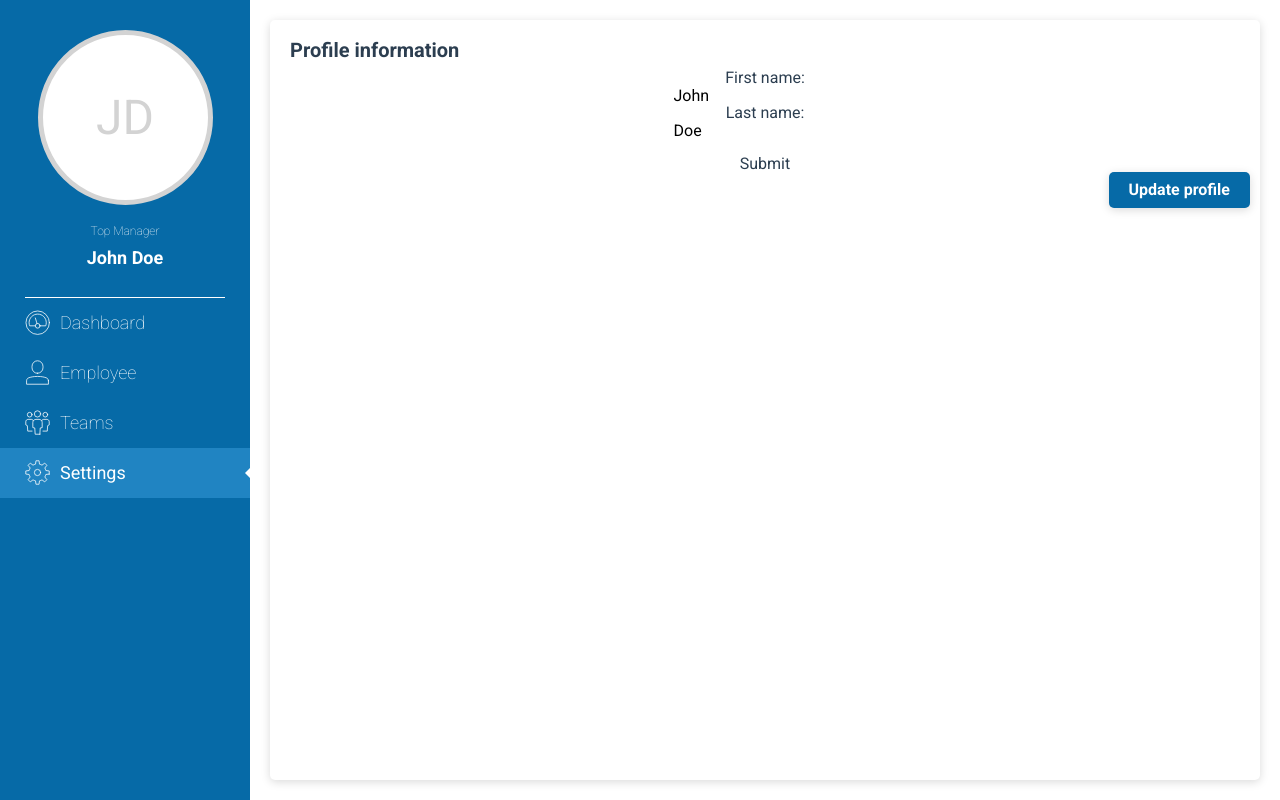
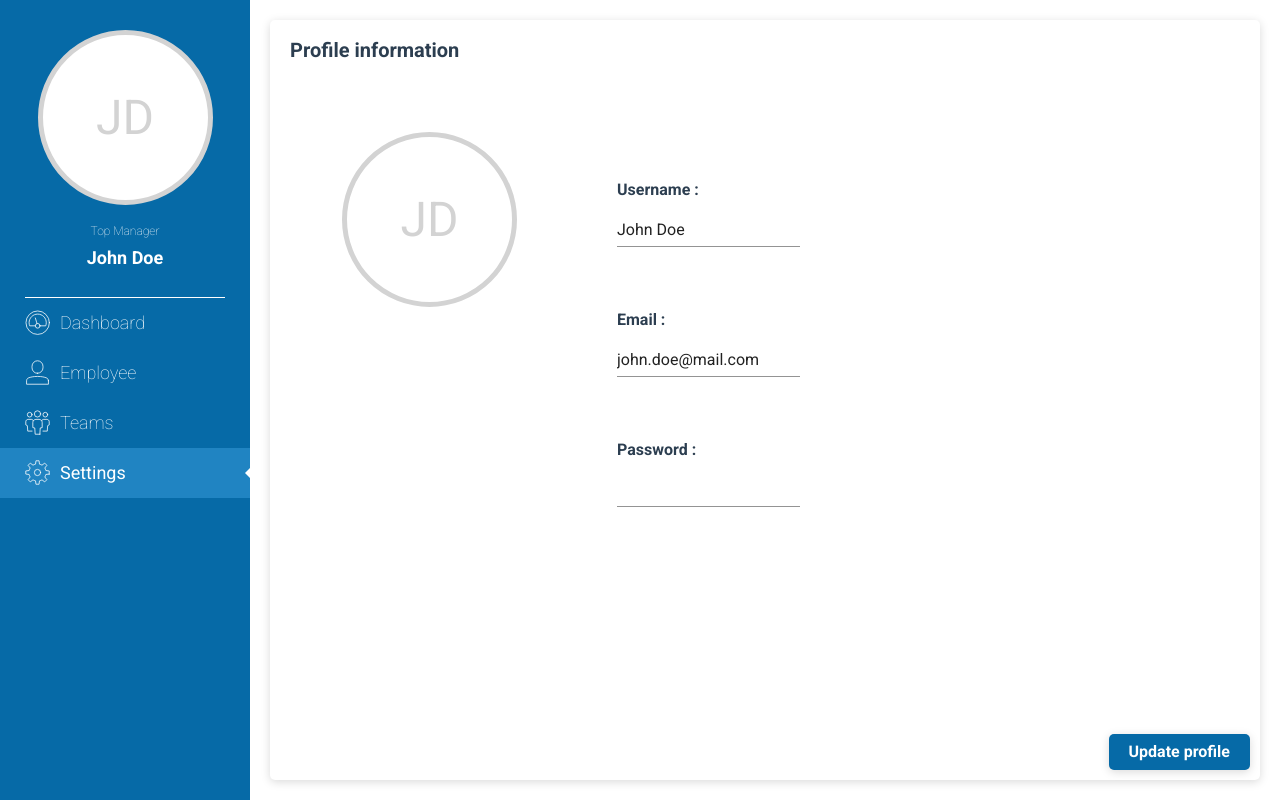
Before and after one commit to Spounge/TimeManager, a Vue app in the folder frontend/: page /settings/1 in a window 1280 px wide. Built offline with nearby package versions, Linux system fonts and the light colour scheme.

Commit message:
[settings] : create profile

```diff
--- a/frontend/src/components/Profile.vue
+++ b/frontend/src/components/Profile.vue
@@ -3,13 +3,35 @@
     <header class="header">
         <h1 class="title">Profile information</h1>
     </header>
-    <form>
-        <label for="fname">First name:</label><br>
-        <input type="text" id="fname" name="fname" value="John"><br>
-        <label for="lname">Last name:</label><br>
-        <input type="text" id="lname" name="lname" value="Doe"><br><br>
-        <input type="submit" value="Submit">
-    </form>
+    <div class="container">
+      <div class="avatar-circle">
+          <h2>JD</h2>
+        </div>
+      <form class="profile-info">
+        <label class="fname">Username :</label>
+        <v-text-field
+          :rules="rules"
+          hide-details="auto"
+          value="John Doe"
+        ></v-text-field>
+        <br>
+        <label class="fname">Email :</label>
+        <v-text-field
+          :rules="rules"
+          hide-details="auto"
+          value="john.doe@mail.com"
+        ></v-text-field>
+        <br>
+        <label class="fname">Password :</label>
+        <v-text-field
+          :rules="rules"
+          hide-details="auto"
+          type="password"
+          value=""
+        ></v-text-field>
+        <br>
+      </form>
+    </div>
     <footer class="footer">
         <button class="button-blue">Update profile</button>
     </footer>
@@ -24,5 +46,45 @@
 .profile {
     grid-area: F;
 
+    .container {
+      display: flex;
+      justify-content: flex-start;
+      align-items: flex-start;
+
+      margin: 50px;
+    }
+
+    .profile-info {
+      display: flex;
+      justify-content: space-around;
+      flex-direction: column;
+      align-items: flex-start;
+
+      margin-left: 100px;
+
+
+      .fname{
+        font-weight: bold;
+        margin-top: 30px;
+        margin-top: 50px;
+      }
+    }
+
+  .avatar-circle {
+    display: flex;
+    justify-content: center;
+    align-items: center;
+
+    width: 175px;
+    height: 175px;
+    border-radius: 100%;
+    font-size: 48px;
+    background: white;
+    border: 5px solid lightgrey;
+    color: lightgrey;
+
+    margin-bottom: 20px;
+  }
 }
+
 </style>
```
